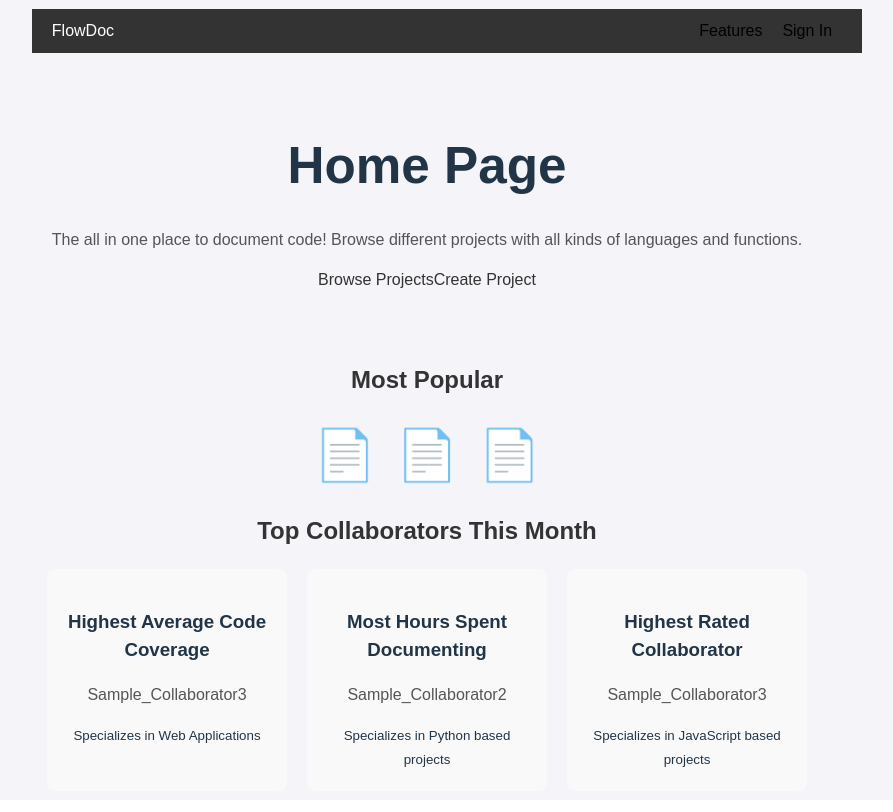
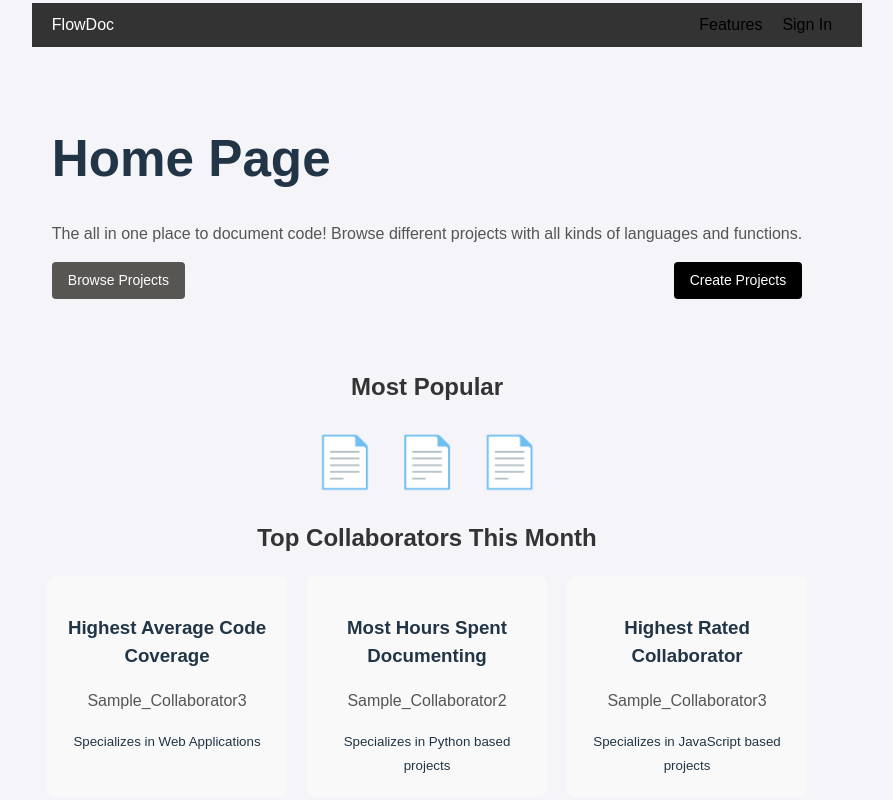
Before and after one commit to jnazario2000/flowdoc, a React (Vite) app: page / in a window 1280 px wide. Shown: the top 812 px of the page, without its empty margins (213-1106 px from the left). Built offline with nearby package versions, Linux system fonts and the light colour scheme.

Commit message:
homepage

```diff
--- a/src/pages/HomePage.jsx
+++ b/src/pages/HomePage.jsx
@@ -18,9 +18,13 @@ function Homepage() {
             <header>
                 <h1>Home Page</h1>
                 <p>The all in one place to document code! Browse different projects with all kinds of languages and functions.</p>
-                <Link to = "/pages"> Browse Projects</Link>
+                <Link to="/pages" className="browse-projects-button">
+                    Browse Projects
+                </Link>
+                <Link to="/Project" className="create-projects-button">
+                    Create Projects
+                </Link>
 
-                <Link to="/Project">Create Project</Link>
             </header>
 
             <section>
--- a/src/pages/Homepage.css
+++ b/src/pages/Homepage.css
@@ -12,7 +12,7 @@ nav a {
 }
 
 header {
-    text-align: center;
+    text-align: left;
     padding: 50px 20px;
 }
 
@@ -49,3 +49,38 @@ button.secondary {
     width: 200px;
     text-align: center;
 }
+
+.browse-projects-button {
+    display: inline-block;
+    padding: 8px 16px;
+    background-color: #575652;
+    color: white;
+    text-decoration: none;
+    border: none;
+    border-radius: 4px;
+    cursor: pointer;
+    font-size: 14px;
+    transition: background-color 0.3s;
+}
+
+.browse-projects-button:hover {
+    background-color: #444744;
+}
+.create-projects-button {
+    display: inline-block;
+    padding: 8px 16px;
+    background-color: #000000;
+    color: white;
+    text-decoration: none;
+    border: none;
+    border-radius: 4px;
+    cursor: pointer;
+    font-size: 14px;
+    transition: background-color 0.3s;
+    float: right;
+    margin-left: auto;
+}
+
+.create-projects-button:hover {
+    background-color: #303530;
+}
```
